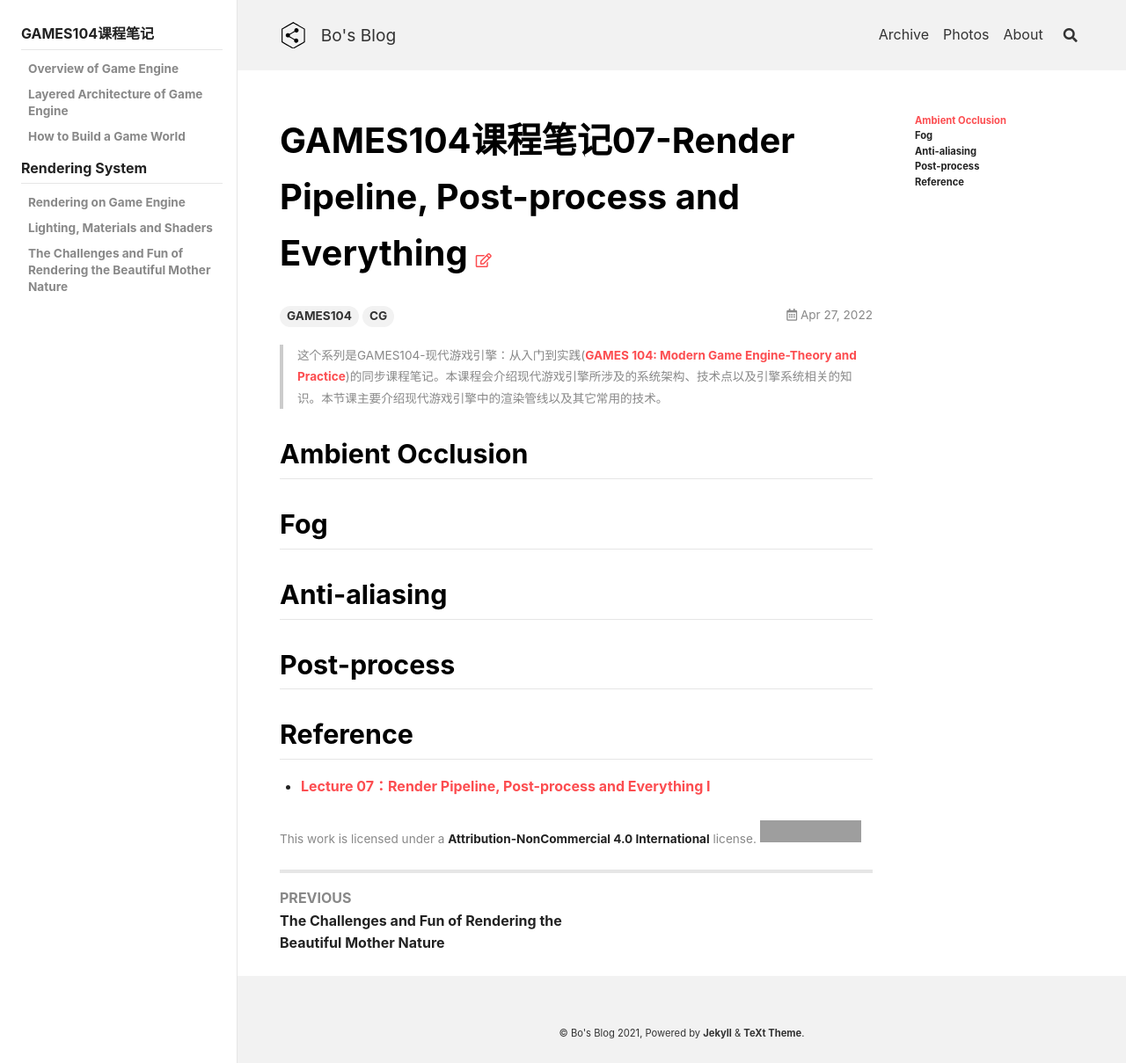
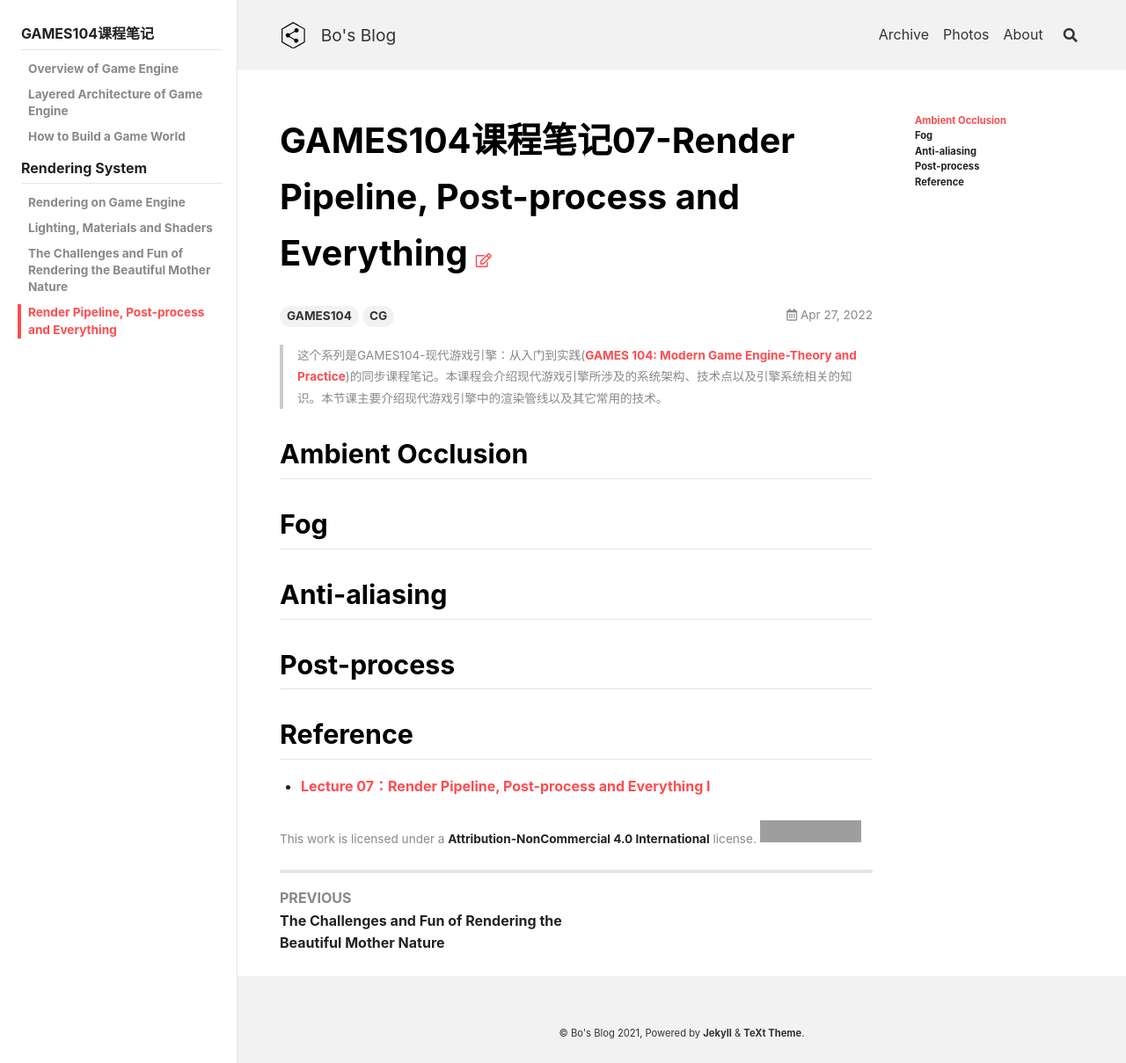
Before and after one commit to peng00bo00/peng00bo00_previous_blog, a Jekyll site: the page built from _posts/2022-04-27-GAMES104-NOTES-07.md, in a window 1280 px wide. Shown: the whole page at 88% size. Built offline with Jekyll 4.4.1, drawn with Linux system fonts in a browser that asks for light colours; nearby versions of some CDN libraries; grey boxes are pictures that could not be loaded.

Commit message:
Update navigation.yml

```diff
--- a/_data/navigation.yml
+++ b/_data/navigation.yml
@@ -238,6 +238,8 @@ GAMES104:
         url: /2022/04/13/GAMES104-NOTES-05.html
       - title: The Challenges and Fun of Rendering the Beautiful Mother Nature
         url: /2022/04/19/GAMES104-NOTES-06.html
+      - title: Render Pipeline, Post-process and Everything
+        url: /2022/04/27/GAMES104-NOTES-07.html
 
 PBRT:
   - title: PBRT读书笔记
```
